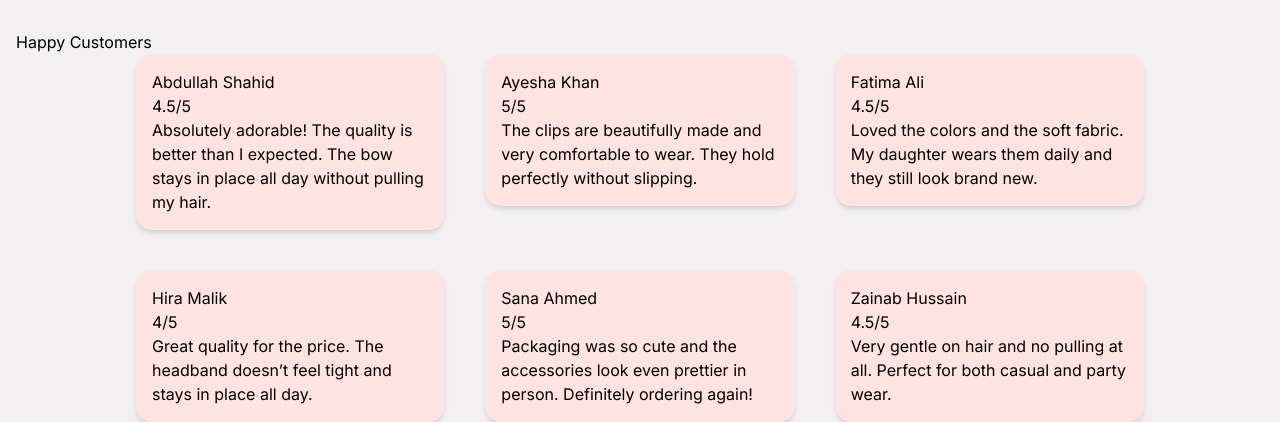
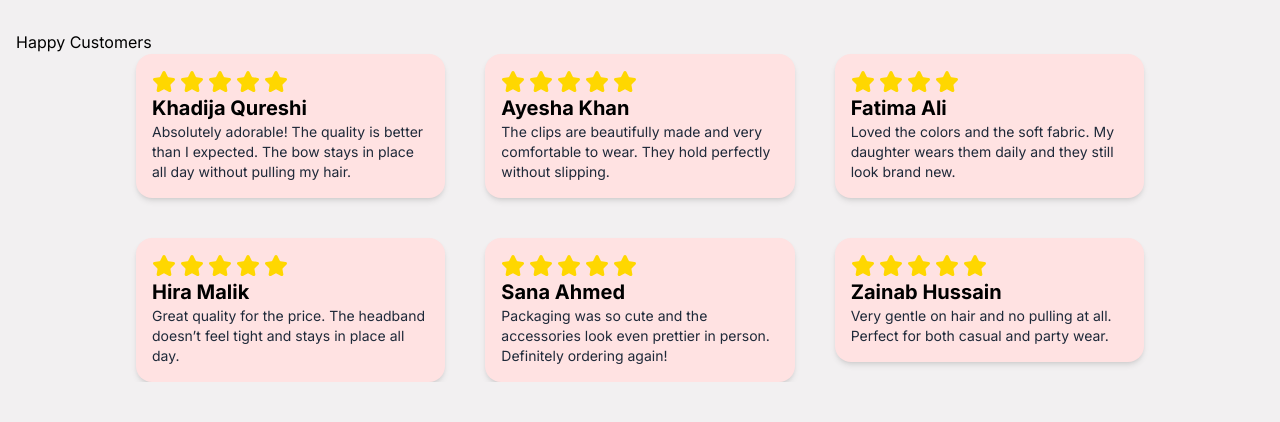
Before and after one commit to faisal03-develop/LittleKnot, a Next.js app: page / in a window 1280 px wide. Shown: the part 2576-2998 px from the top of the page. After the commit the page ends 2958 px from the top, so only its background shows below. Built offline with nearby package versions, Linux system fonts and the light colour scheme.

Commit message:
Added Stars in the FeedBack, and Added the Rating roundOff

```diff
--- a/package.json
+++ b/package.json
@@ -10,7 +10,8 @@
   },
   "dependencies": {
     "@next/font": "^14.2.15",
-    "next": "16.1.4",
+    "lucide-react": "^0.563.0",
+    "next": "^16.1.6",
     "react": "19.2.3",
     "react-dom": "19.2.3"
   },
--- /dev/null
+++ b/src/components/common/rating-star/index.tsx
@@ -0,0 +1,31 @@
+import { Star } from "lucide-react";
+
+
+interface RatingStar{
+    rating:number;
+    showNumber?: boolean;
+}
+
+export default function index({rating,showNumber =false}: RatingStar) {
+    // const ratingCeiled = Math.c
+  return (
+    <div className="flex items-center gap-1">
+        {
+            Array.from({length:rating}).map((_,index)=>{
+                const starValue = index + 1;
+
+            if (rating >= starValue) {
+            return (
+                <Star
+                key={index}
+                fill="gold"
+                stroke="gold"
+                />
+            );
+            }
+
+            })
+        }
+    </div>
+  )
+}
--- a/src/components/customer-feedback/feedback-card/index.tsx
+++ b/src/components/customer-feedback/feedback-card/index.tsx
@@ -1,4 +1,4 @@
-
+import RatingStar from "@/components/common/rating-star/index"
 interface FeedBackCardProps {
     name:string;
     feedback:string;
@@ -15,9 +15,9 @@ export default function FeedBackCard({
   return (
     <div>
         <div className="bg-red-100 flex flex-col items-start max-w-96 rounded-2xl shadow-md p-4">
-            <span>{name}</span>
-            <span>{rating}/5</span>
-            <span>{feedback}</span>
+            <RatingStar rating={Math.ceil(rating)} />
+            <span className="font-bold text-xl">{name}</span>
+            <span className="text-sm text-gray-800">{feedback}</span>
         </div>
     </div>
   )
--- a/src/components/customer-feedback/feedback-grid/index.tsx
+++ b/src/components/customer-feedback/feedback-grid/index.tsx
@@ -3,7 +3,7 @@ import FeedBackCard from "../feedback-card"
 export default function index() {
   const feedBacks = [
     {
-        name: "Abdullah Shahid",
+        name: "Khadija Qureshi",
         feedback: "Absolutely adorable! The quality is better than I expected. The bow stays in place all day without pulling my hair.",
         rating: 4.5,
     },{
@@ -14,12 +14,12 @@ export default function index() {
     {
         name: "Fatima Ali",
         feedback: "Loved the colors and the soft fabric. My daughter wears them daily and they still look brand new.",
-        rating: 4.5,
+        rating: 4,
     },
     {
         name: "Hira Malik",
         feedback: "Great quality for the price. The headband doesn’t feel tight and stays in place all day.",
-        rating: 4,
+        rating: 5,
     },
     {
         name: "Sana Ahmed",
```
Also changed, not shown: 1 other file (tests, documents, lock files or other folders).
